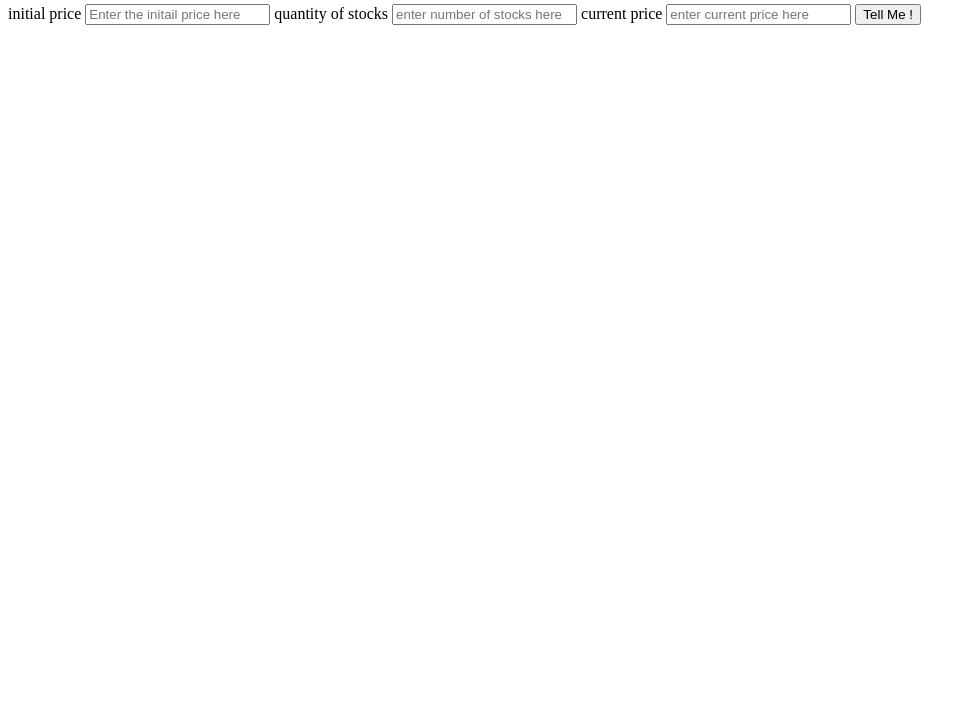
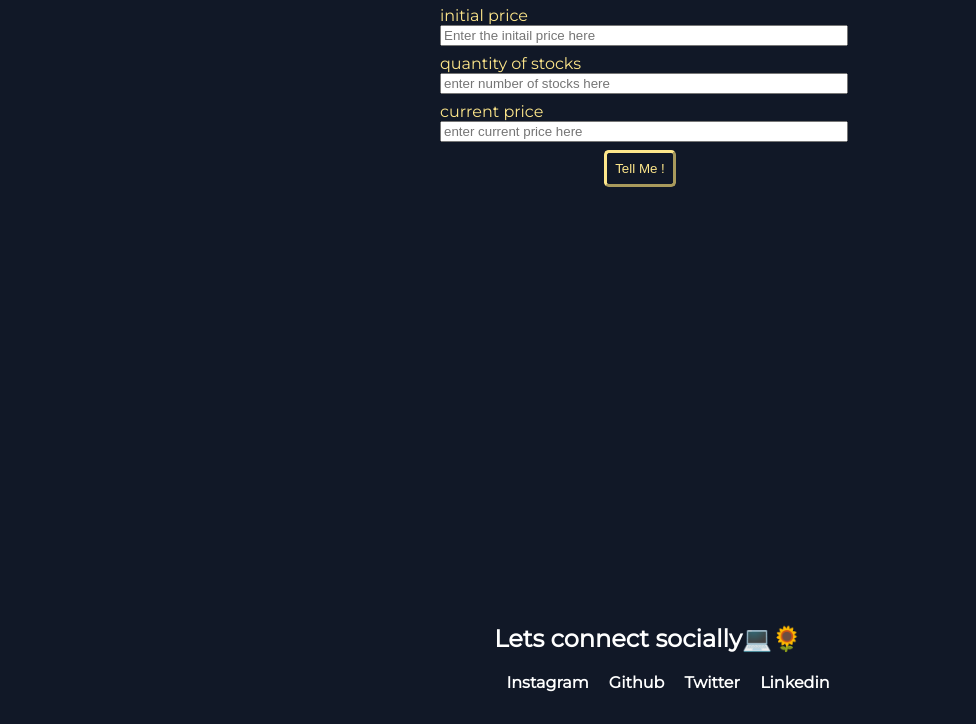
Before and after one commit to harshitadatra/mark14-stockCalculator, a plain HTML site: page index.html in a window 1280 px wide. Shown: the part 76-800 px from the top of the page, without its empty margins (0-976 px from the left). Drawn offline with Linux system fonts and the light colour scheme.

Commit message:
Update index.html

```diff
--- a/index.html
+++ b/index.html
@@ -4,18 +4,43 @@
     <meta charset="UTF-8">
     <meta http-equiv="X-UA-Compatible" content="IE=edge">
     <meta name="viewport" content="width=device-width, initial-scale=1.0">
+    <link rel="stylesheet" href="style.css">
     <title>Document</title>
 </head>
 <body>
     <h1> Where is my stocks?</h1>
+    <div class="container">
     <label for="initial-price">initial price </label>
     <input type="text" id="initial-price" placeholder="Enter the initail price here"></input>
     <label for="stocks-quantity">quantity of stocks</label>
     <input type="text" id="stocks-quantity" placeholder ="enter number of stocks here"></input>
     <label for="current-price">current price</label>
-    <input type ="text" id="current-price" placeholder ="enter current price here">
-    <button id="current-price"> Tell Me !</button>
-   <div id="message-display"></div>
+    <input type ="text" id="current-price"placeholder ="enter current price here">
+
+    <button id="check-button"> Tell Me !</button>
+
+</div>
+<div id="message-display"></div>
+
+   <footer class="footer">
+    <h2>Lets connect socially💻🌻</h2>
+    <div class="social-links">
+
+    </div>
+    <ul>
+        <li class="list-item-inline"><a style="color:white; text-decoration: none;" href="https://www.instagram.com/harshit_adatra/" target="_blank">Instagram</a></li>
+        <li class="list-item-inline"><a style="color:white; text-decoration: none;" href="https://github.com/harshitadatra"target="_blank">Github</a></li>
+        <li class="list-item-inline"><a style="color:white; text-decoration:none;"href="https://twitter.com/HarshitAdatra"target="_blank">Twitter</a></li>
+
+        <li class="list-item-inline"><a style="color:white; text-decoration: none;"href="https://www.linkedin.com/in/harshit-adatra-777818179/" target="_blank">Linkedin</a></li>
+
+
+
+    </ul>
+</footer>
+
+
+</body>
 <script src="app.js"></script>
 
 </body>
```
